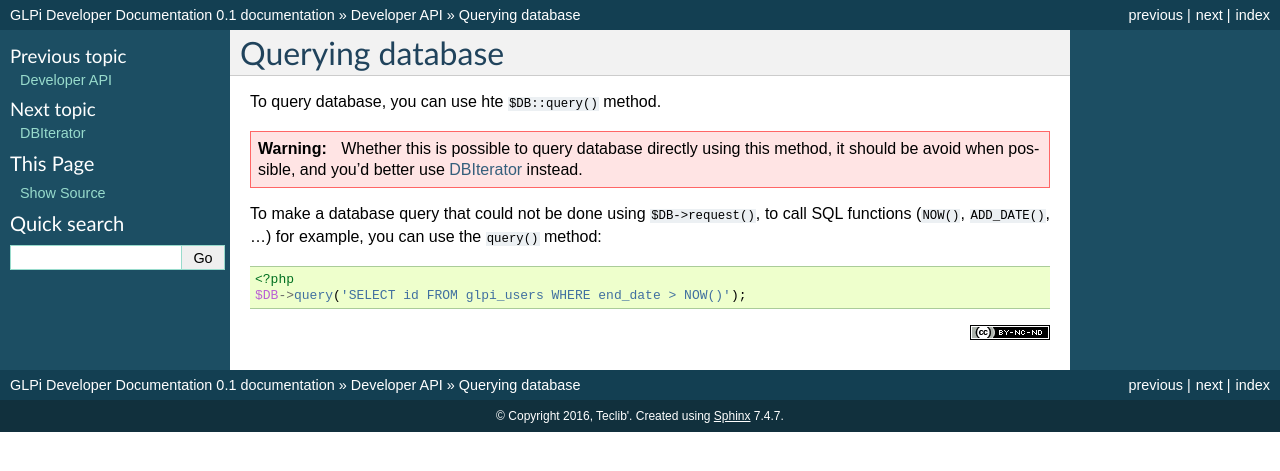
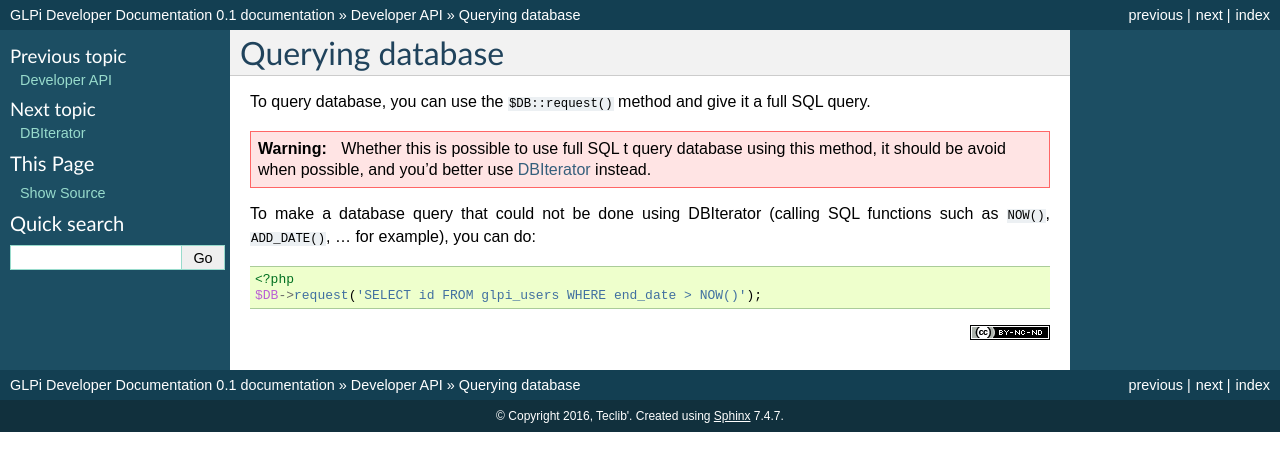
Before and after one commit to glpi-project/docdev, a Sphinx documentation site: the page built from source/devapi/querydb.rst, in a window 1280 px wide. Shown: the top 471 px of the page. Built offline with Sphinx 7.4.7, drawn with Linux system fonts in a browser that asks for light colours.

Commit message:
Use request instead of query method

```diff
--- a/source/devapi/querydb.rst
+++ b/source/devapi/querydb.rst
@@ -1,16 +1,15 @@
 Querying database
 -----------------
 
-To query database, you can use hte ``$DB::query()`` method.
+To query database, you can use the ``$DB::request()`` method and give it a full SQL query.
 
 .. warning::
 
-   Whether this is possible to query database directly using this method, it should be avoid when possible, and you'd better use :doc:`DBIterator <dbiterator>` instead.
+   Whether this is possible to use full SQL t query database using this method, it should be avoid when possible, and you'd better use :doc:`DBIterator <dbiterator>` instead.
 
-
-To make a database query that could not be done using ``$DB->request()``, to call SQL functions  (``NOW()``, ``ADD_DATE()``, ...) for example, you can use the ``query()`` method:
+To make a database query that could not be done using DBIterator (calling SQL functions such as ``NOW()``, ``ADD_DATE()``, ... for example), you can do:
 
 .. code-block:: php
 
    <?php
-   $DB->query('SELECT id FROM glpi_users WHERE end_date > NOW()');
+   $DB->request('SELECT id FROM glpi_users WHERE end_date > NOW()');
```
